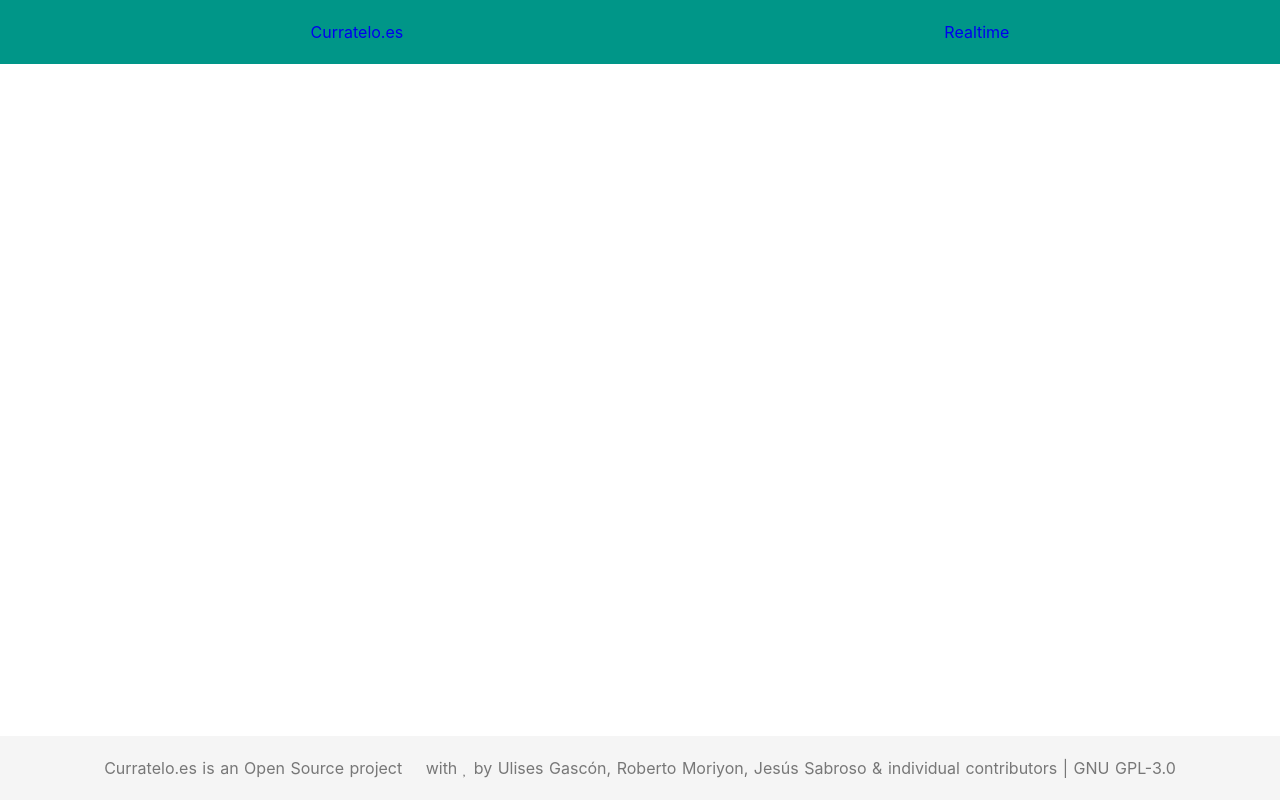
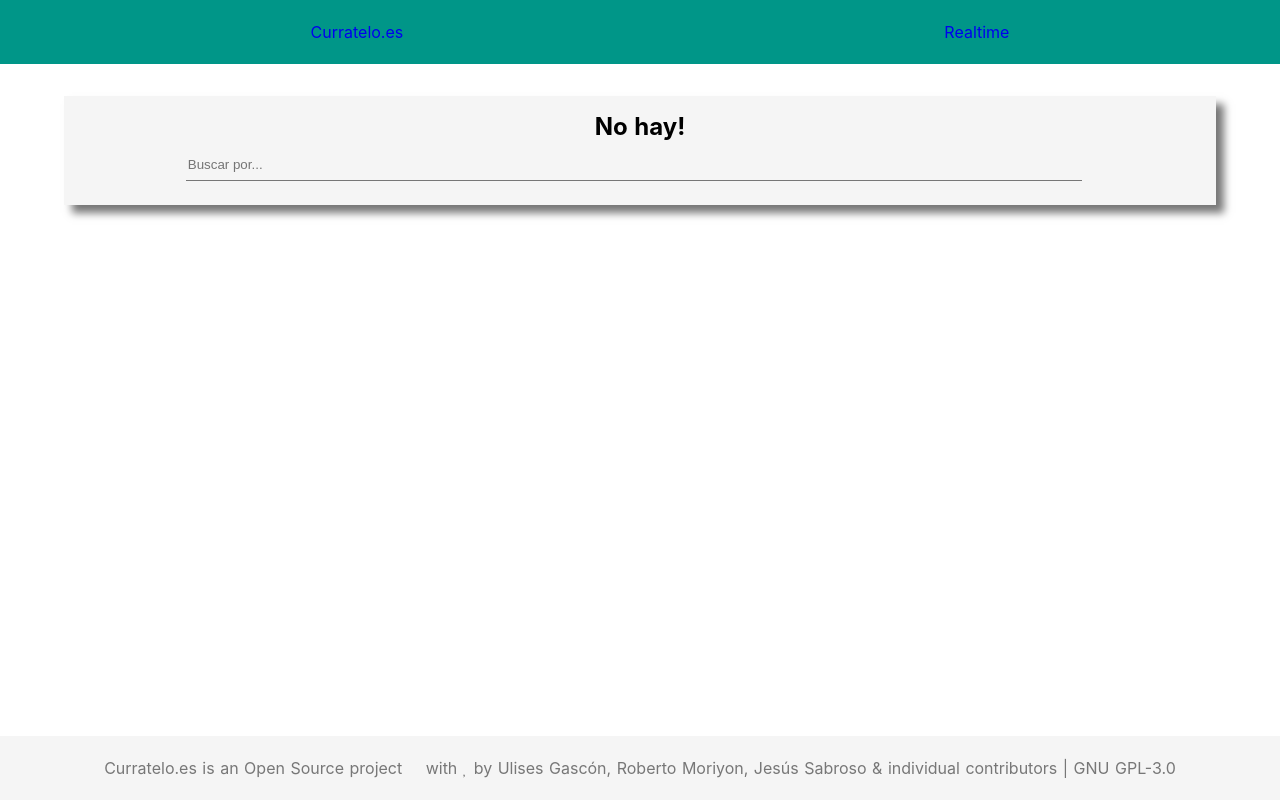
Before and after one commit to Xexuline/lerningNuxt, a Nuxt app: page / in a window 1280 px wide. Built offline with nearby package versions, Linux system fonts and the light colour scheme.

Commit message:
added basic offer finder box

```diff
--- /dev/null
+++ b/components/Finder.vue
@@ -0,0 +1,50 @@
+<template>
+  <article class="finder--container">
+    <h2>{{ title }}</h2>
+    <div class="finder--box">
+      <input type="text" class="finder--input" placeholder="Buscar por...">
+      <span class="fa fa-search"></span>
+    </div>
+  </article>
+</template>
+<script>
+export default {
+  props:{
+    offers: {type: Number, default: 0},
+  },
+  mounted(){
+    console.log(this.props)
+  },
+  computed: {
+    title: function(){
+      return (this.offers) ? `Tenemos ${ this.offers } ofertas para tí!` : 'No hay!'
+    }
+  }
+}
+</script>
+<style lang="scss" scoped>
+@import '@/assets/styles/config.scss';
+
+.finder{
+  &--container{
+    background-color: $secondary;
+    padding: .5rem;
+    box-shadow: px2rem(5) px2rem(5) px2rem(5) $muted;
+    padding: px2rem(10);
+  }
+
+  &--box{
+    display: flex;
+    align-items: center;
+    justify-content: center;
+  }
+  &--input{
+    background-color: transparent;
+    border: 0;
+    border-bottom: 1px solid $muted;
+    height: 2rem;
+    margin: .5rem;
+    width: 80%;
+  }
+}
+</style>
--- a/pages/index.vue
+++ b/pages/index.vue
@@ -1,6 +1,9 @@
 <template>
   <section class="container">
     <Header />
+    <div class="offer-container">
+      <Finder :offers="0"/>
+    </div>
     <Footer />
   </section>
 </template>
@@ -9,12 +12,17 @@
 
 import Footer from '~/components/Footer.vue'
 import Header from '~/components/Header.vue'
+import Finder from '~/components/Finder.vue'
 
 export default {
   components: {
     Header,
-    Footer
-  }
+    Footer,
+    Finder,
+  },
+  methods: {
+
+  },
 }
 </script>
 
@@ -35,6 +43,13 @@ export default {
   align-items: center;
   text-align: center;
 }
+.offer-container{
+  // min-height: 120vh;
+  position: absolute;
+  top: 6rem;
+  width: 90%;
+  max-height: calc(100vh - 100px);
+}
 .fa{
   font-family: 'FontAwesome';
   &-heart{
@@ -47,6 +62,11 @@ export default {
       content: "\f121";
     }
   }
+  &-search{
+    &::before{
+      content: "\f002"
+    }
+  }
 }
 
 </style>
```
